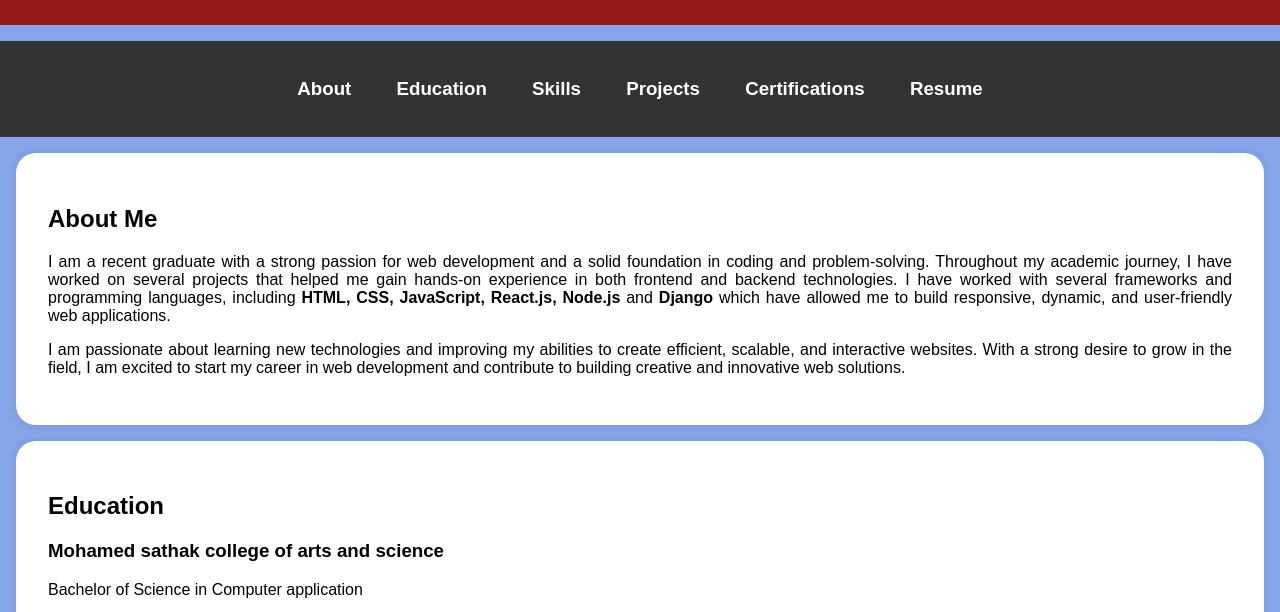
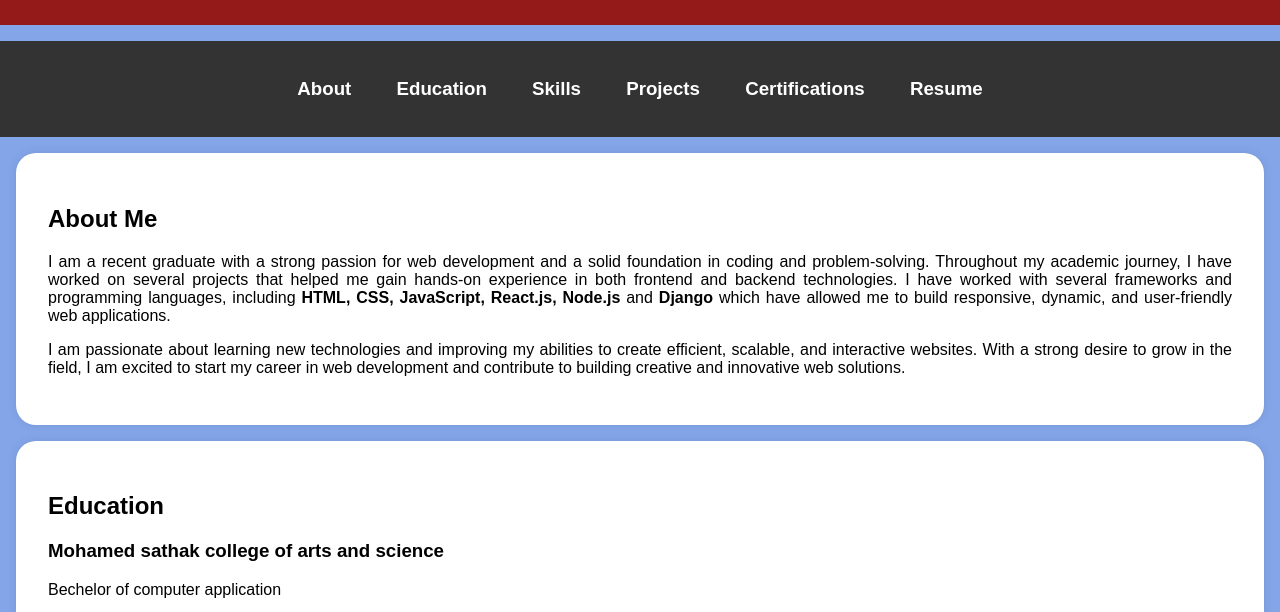
Before and after one commit to mohanapriya180/Digital-Portfolio, a plain HTML site: page index.html in a window 1280 px wide. Shown: the part 178-790 px from the top of the page. Drawn offline with Linux system fonts and the light colour scheme.

Commit message:
Update index.html

```diff
--- a/index.html
+++ b/index.html
@@ -138,7 +138,7 @@
         <div class="section-content">
             <h1><b>Education</b> </h1>
             <h3>Mohamed sathak college of arts and science</br></h3>
-            <p>Bachelor of Science in Computer application<p>
+            <p>Bechelor of computer application <p>
             <p>   2023-2026<p>
 
 
```
